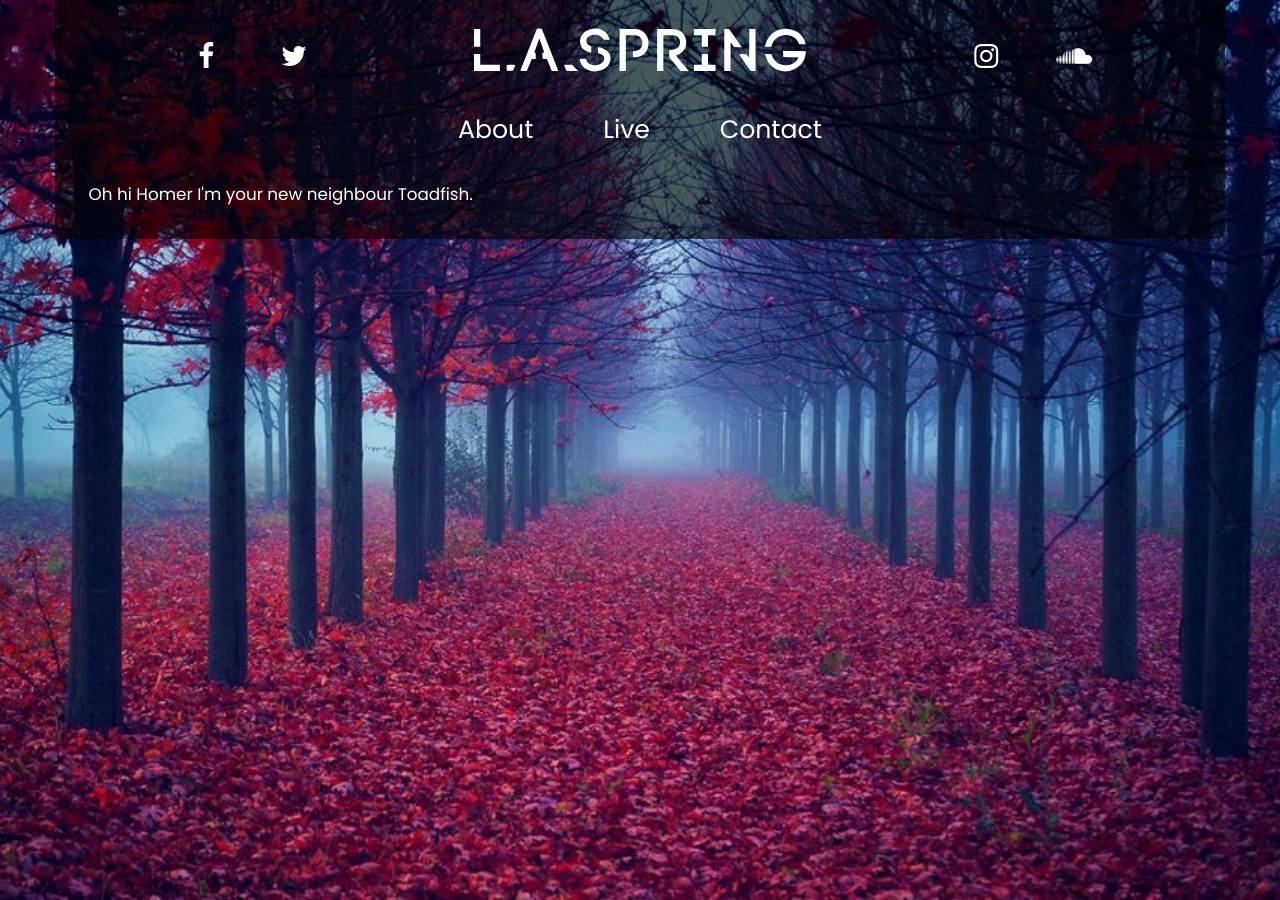
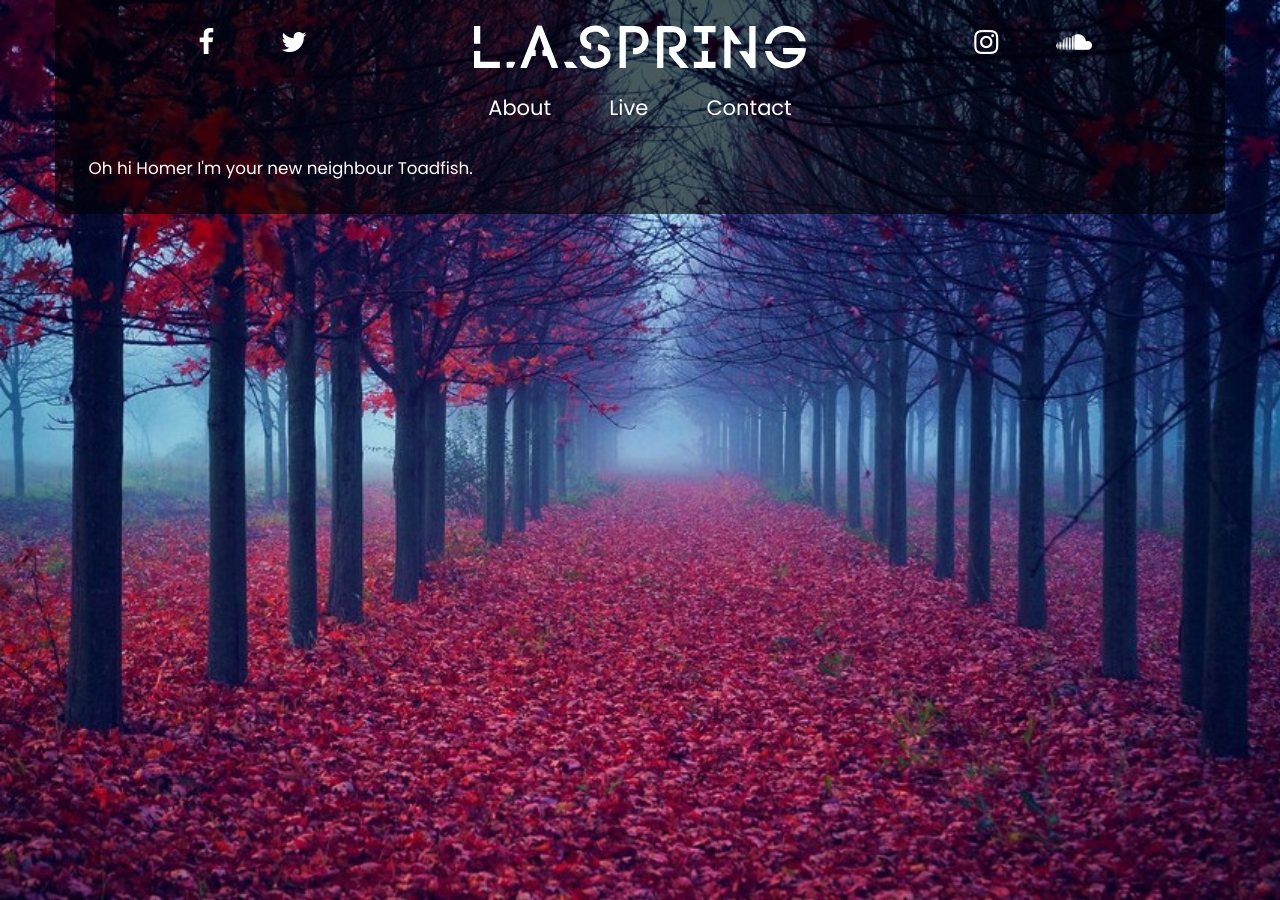
Before and after one commit to jamiehenson/laspring, a Jekyll site: the page built from contact.html, in a window 1280 px wide. Built offline with Jekyll 4.4.1, drawn with Linux system fonts in a browser that asks for light colours; nearby versions of some CDN libraries.

Commit message:
Style tightening

```diff
--- a/assets/themes/la-spring/css/style.scss
+++ b/assets/themes/la-spring/css/style.scss
@@ -41,11 +41,15 @@ body {
 .title-image {
   width: 100%;
   transition: all 0.2s;
-  padding: 0.8em 1em 0.3em;
-  margin-top: 3em;
+  padding: 0.6em 1em 0.1em;
+  margin-top: 2em;
   &.page {
     margin-top: 1em;
+    @media screen and (min-width: $mobile) {
+      margin-bottom: 1em;
+    }
     &:hover {
+      padding: 0.6em 1em 0.1em;
       transition: all ease-out 0.2s;
       border-radius: 1em;
       background: white;
@@ -53,20 +57,12 @@ body {
         fill: black;
       }
     }
-    path {
-      pointer-events: all;
-      transition: all 0.2s;
-      &:hover {
-        fill: red;
-        transition: all 0.2s;
-      }
-    }
   }
 }
 
 .site-links {
   color: white;
-  font-size: 1.8em;
+  font-size: 1.5em;
   text-align: center;
   .site-link {
     color: white;
@@ -96,7 +92,7 @@ body {
 
 .social-links {
   color: white;
-  margin: 2em;
+  margin: 1em;
   text-align: center;
   a {
     color: white;
```
